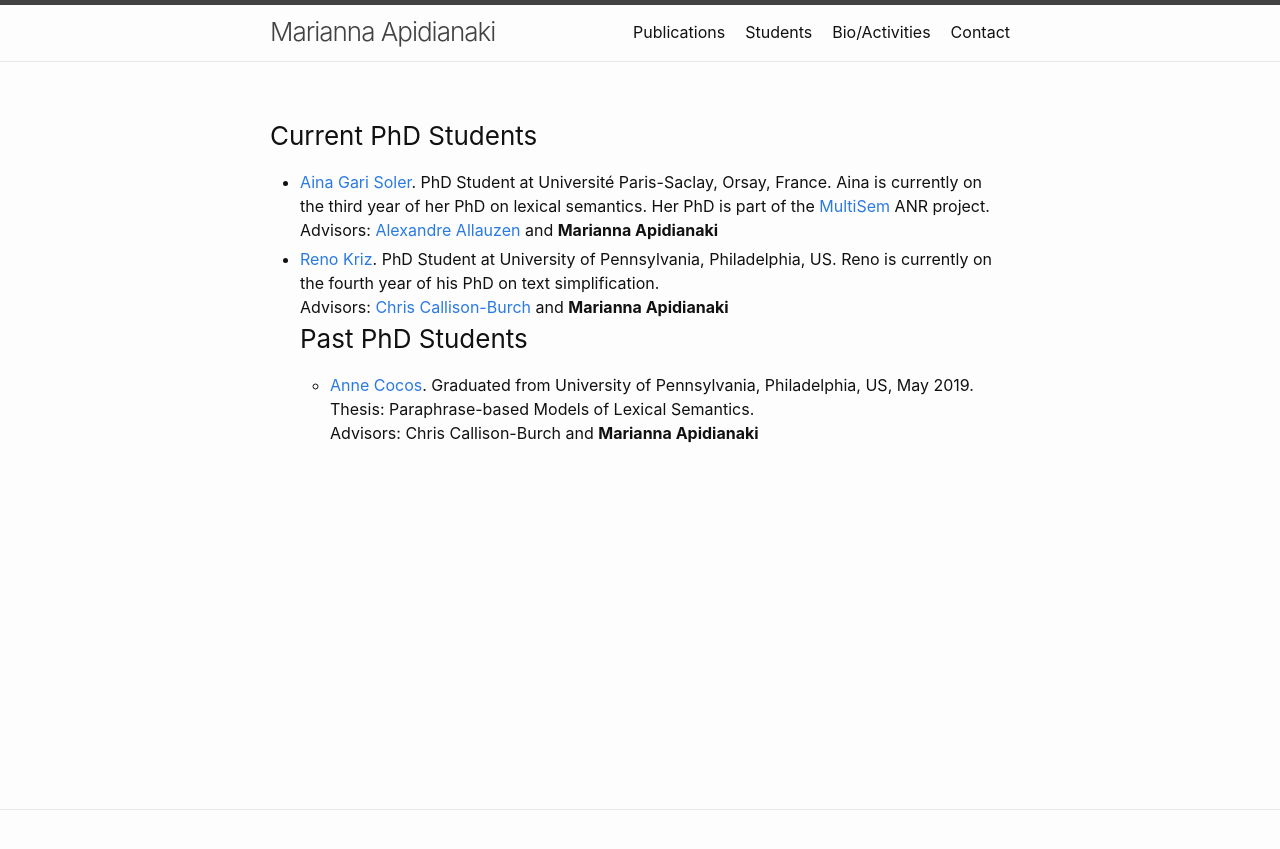
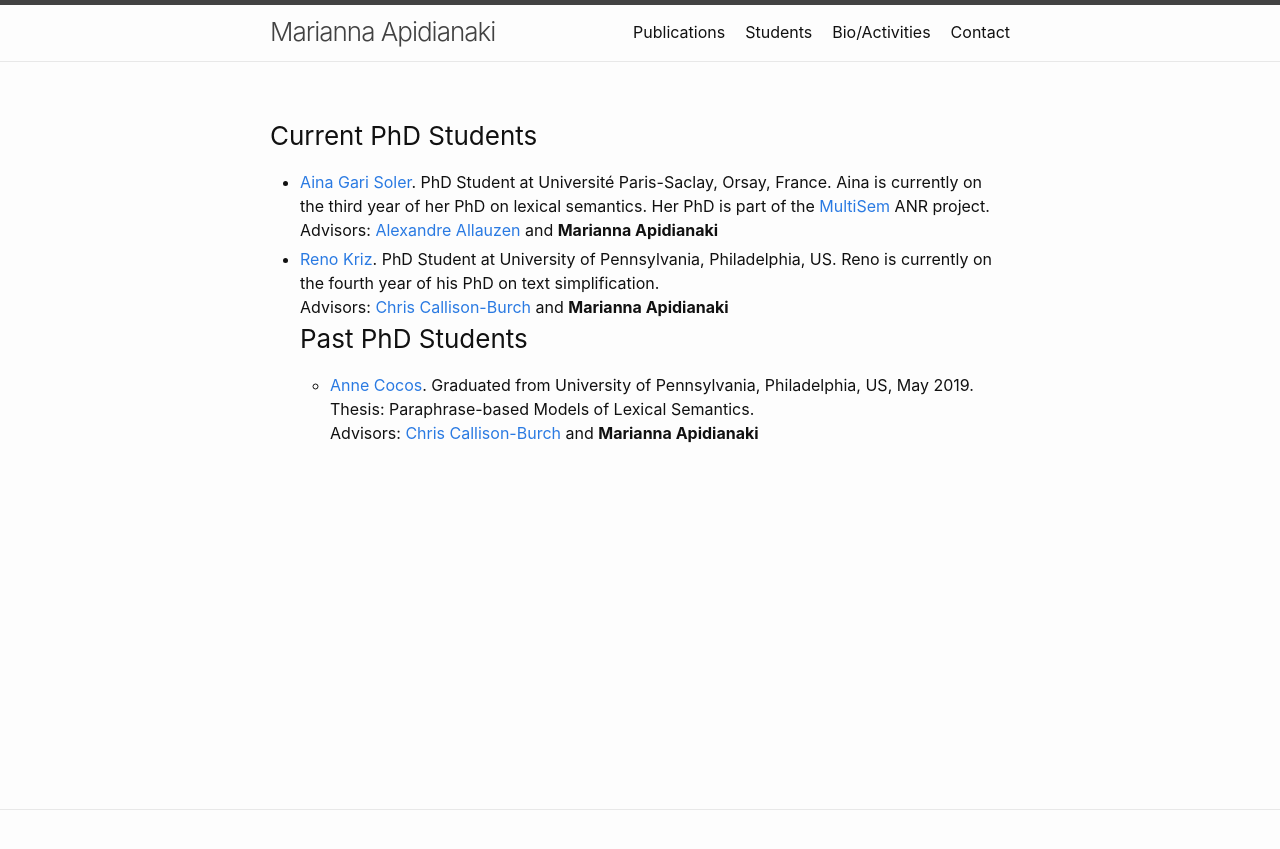
Before and after one commit to mariannaapi/mariannaapi.github.io, a Jekyll site: the page students/index.html, which Jekyll copies as it is, in a window 1280 px wide. Shown: the top 849 px of the page. Built offline with Jekyll 4.4.1, drawn with Linux system fonts in a browser that asks for light colours; part of the change alters nothing that is shown.

```diff
--- a/students/index.html
+++ b/students/index.html
@@ -4,15 +4,15 @@
   <meta charset="utf-8">
   <meta http-equiv="X-UA-Compatible" content="IE=edge">
   <meta name="viewport" content="width=device-width, initial-scale=1"><!-- Begin Jekyll SEO tag v2.5.0 -->
-<title>Publications | mariannaapi.github.io</title>
+<title>Students | mariannaapi.github.io</title>
 <meta name="generator" content="Jekyll v3.8.5" />
 <meta property="og:title" content="Students" />
 <meta property="og:locale" content="en_US" />
-<link rel="canonical" href="http://localhost:4000/publications/" />
-<meta property="og:url" content="http://localhost:4000/publications/" />
+<link rel="canonical" href="http://localhost:4000/v/" />
+<meta property="og:url" content="http://localhost:4000/students/" />
 <meta property="og:site_name" content="mariannaapi.github.io" />
 <script type="application/ld+json">
-{"@type":"WebPage","url":"http://localhost:4000/publications/","headline":"Publications","@context":"http://schema.org"}</script>
+{"@type":"WebPage","url":"http://localhost:4000/students/","headline":"Students","@context":"http://schema.org"}</script>
 <!-- End Jekyll SEO tag -->
 <link rel="stylesheet" href="/assets/css/style.css"><link type="application/atom+xml" rel="alternate" href="http://localhost:4000/feed.xml" title="mariannaapi.github.io" /></head>
 <body><header class="site-header">
@@ -55,7 +55,7 @@
 	  <li> <a href="https://acocos.github.io">Anne Cocos</a>. Graduated from University of Pennsylvania, Philadelphia, US, May 2019.
 	Thesis: Paraphrase-based Models of Lexical Semantics.
 	<br>
-		  Advisors: Chris Callison-Burch and <strong>Marianna Apidianaki</strong>
+		  Advisors: <a href="https://www.cis.upenn.edu/~ccb/">Chris Callison-Burch</a> and <strong>Marianna Apidianaki</strong>
 	  </li>
 
   </div>
```
